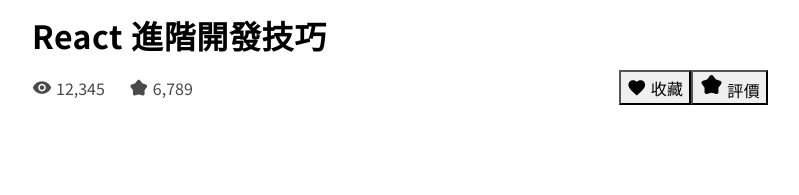
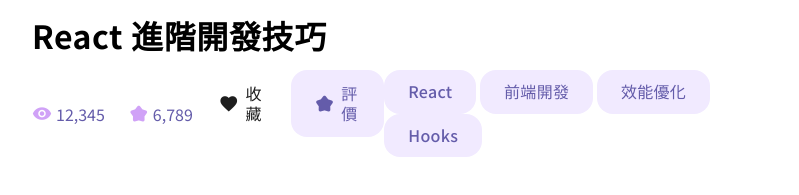
Before and after one commit to ahmomoz/Coding-bit, a website built with Vite: page pages/video-details.html in a window 1280 px wide. Shown: the part 601-796 px from the top of the page, without its empty margins (50-849 px from the left). Built offline with nearby package versions, Linux system fonts and the light colour scheme.

Commit message:
video-tags

```diff
--- a/assets/scss/pages/_video-details.scss
+++ b/assets/scss/pages/_video-details.scss
@@ -30,6 +30,7 @@
     'GRAD' 0,
     'opsz' 24
 }
+
 .material-symbols-outlined {
   font-variation-settings:
     'FILL' 1,
@@ -39,10 +40,40 @@
 }
 
 .video-details {
-  .video-title{
+  .video-title {
     line-height: 1.2;
   }
-  .video-show{
+
+  .video-show {
     max-width: 100%;
   }
 }
+
+.data-view-count,
+.data-rating-score {
+  color: $brand-03;
+}
+
+.view-count,
+.rating-score {
+  color: $brand-01;
+}
+
+.favorite-button {
+  color: $gray-01;
+}
+
+.review-button {
+  background-color: $brand-02;
+  color: $brand-03;
+}
+
+.tag-label {
+  background-color: $brand-02;
+
+  h6 {
+    color: $brand-03;
+    font-weight: 500;
+    line-height: 1.2;
+  }
+}
--- a/pages/video-details.html
+++ b/pages/video-details.html
@@ -10,7 +10,7 @@
   <link rel="stylesheet"
     href="https://fonts.googleapis.com/css2?family=Material+Symbols+Outlined:opsz,wght,FILL,GRAD@20..48,100..700,0..1,-50..200" />
 
-  <title>單一影片詳細</title>
+  <title>單一影片詳細 video-details</title>
 </head>
 
 <body>
@@ -28,27 +28,43 @@
           <div class="d-flex">
             <div class="d-flex">
               <div class="d-flex align-items-center me-6">
-                <span class="fs-5 me-1 material-symbols-outlined">visibility</span>
-                <data value="12345">12,345</data>
+                <span class="view-count fs-5 me-1 material-symbols-outlined">visibility</span>
+                <data value="12345" class="data-view-count">12,345</data>
               </div>
               <div class="d-flex align-items-center">
-                <span class="fs-5 me-1 material-symbols-outlined">kid_star</span>
-                <data value="6789">6,789</data>
+                <span class="rating-score fs-5 me-1 material-symbols-outlined">kid_star</span>
+                <data value="6789" class="data-rating-score">6,789</data>
               </div>
             </div>
             <div class="ms-auto">
               <div class="d-flex">
-                <button type="button" class="d-flex align-items-center">
+                <button type="button" class="favorite-button d-flex align-items-center btn">
                   <span class="fs-5 me-1 material-symbols-outlined">favorite</span>
-                  <span>收藏</span>
+                  <span class="">收藏</span>
                 </button>
-                <button type="button">
-                  <span class="material-symbols-outlined">kid_star</span>
-                  <span>評價</span>
+                <button type="button" class="review-button d-flex align-items-center btn btn-brand-03">
+                  <span class="fs-5 me-1 material-symbols-outlined">kid_star</span>
+                  <span class="review-button">評價</span>
                 </button>
               </div>
             </div>
+            <ul class="video-tags-list">
+              <li class="tag-label btn btn-brand-03">
+                <h6>React</h6>
+              </li>
+              <li class="tag-label btn btn-brand-03">
+                <h6>前端開發</h6>
+              </li>
+              <li class="tag-label btn btn-brand-03">
+                <h6>效能優化</h6>
+              </li>
+              <li class="tag-label btn btn-brand-03">
+                <h6>Hooks</h6>
+              </li>
+            </ul>
           </div>
+
+
         </section>
         <aside class="col-4">
 
```
Lines whose indentation alone changed are shown as unchanged.
